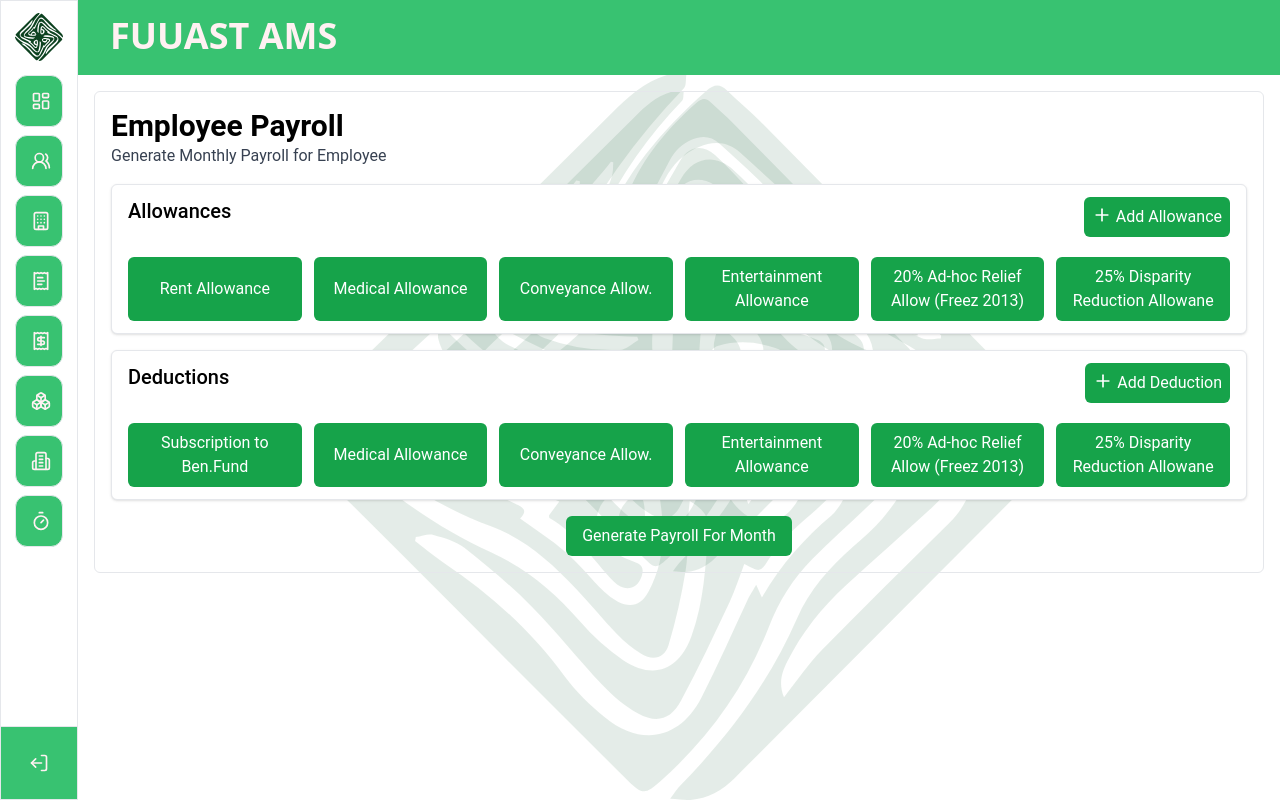
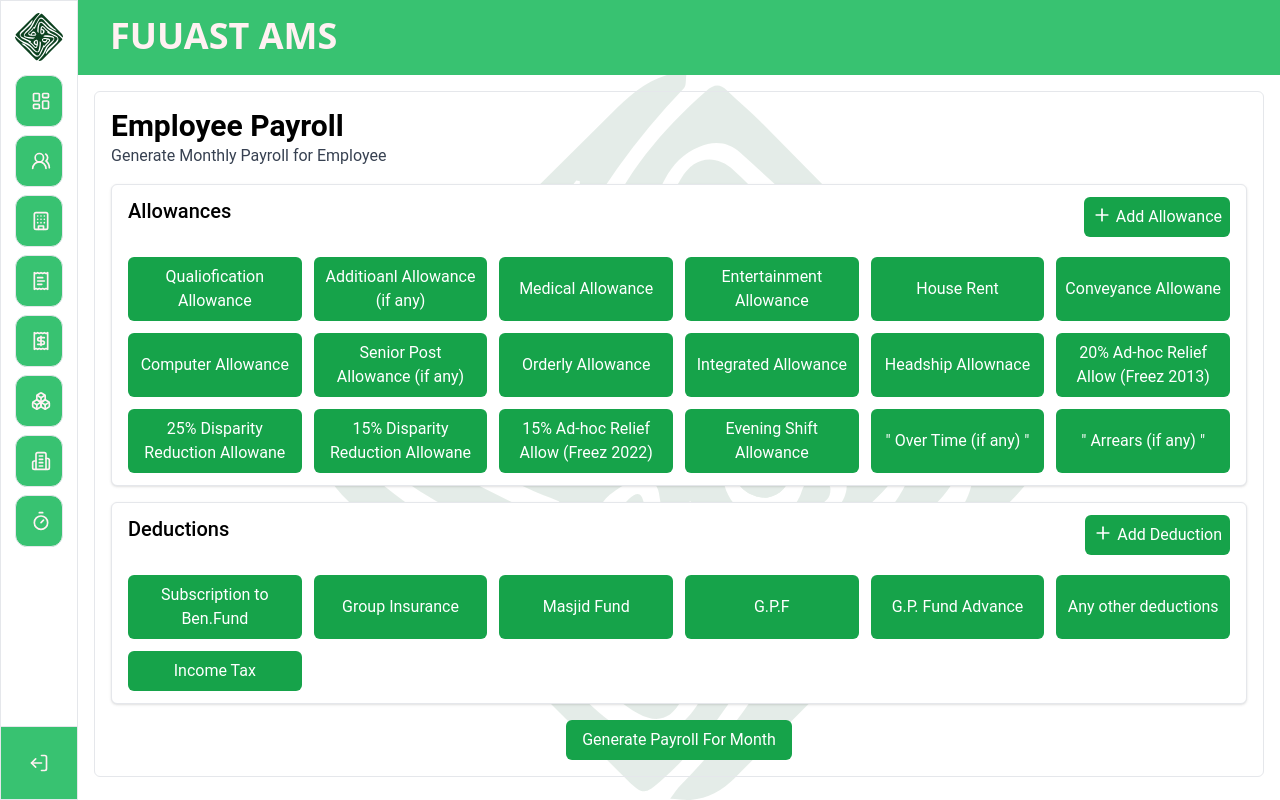
Before and after one commit to devwaleedumer/AccountsManagementSystem, a React (Vite) app: page /ams/salary in a window 1280 px wide. Built offline with nearby package versions, Linux system fonts and the light colour scheme.

Commit message:
salary updated

```diff
--- a/src/components/salary/salary.jsx
+++ b/src/components/salary/salary.jsx
@@ -2,7 +2,7 @@
 
 const Salary = () => {
   return (
-    <div className="border w-full h-full p-4 rounded-md  bg-image font-roboto">
+    <div className="border w-full h-full p-4 rounded-md   font-roboto">
      <div>
         <h1 className="text-3xl font-semibold">Employee Payroll</h1>
      <h4 className="text-gray-700">Generate Monthly Payroll for Employee</h4>
@@ -22,23 +22,59 @@
             </div>
             <div className="grid gap-3 grid-cols-6">
                   <button className=" py-2 rounded-md px-2 bg-primary text-white">
-                Rent Allowance
+                Qualiofication Allowance
             </button>
-
+             <button className=" py-2 rounded-md px-2 bg-primary text-white">
+                Additioanl Allowance (if any)
+            </button>
              <button className=" py-2 rounded-md px-2 bg-primary text-white">
                 Medical Allowance
-            </button>
-             <button className=" py-2 rounded-md px-2 bg-primary text-white">
-                Conveyance Allow.
             </button>
              <button className=" py-2 rounded-md px-2 bg-primary text-white">
                 Entertainment Allowance
             </button>
              <button className=" py-2 rounded-md px-2 bg-primary text-white">
-                20% Ad-hoc Relief Allow (Freez 2013)
+                House Rent
             </button>
              <button className=" py-2 rounded-md px-2 bg-primary text-white">
-                25% Disparity Reduction Allowane
+                Conveyance Allowane
+            </button>
+            <button className=" py-2 rounded-md px-2 bg-primary text-white">
+                Computer Allowance
+            </button>
+             <button className=" py-2 rounded-md px-2 bg-primary text-white">
+                Senior Post Allowance (if any)
+            </button>
+             <button className=" py-2 rounded-md px-2 bg-primary text-white">
+                Orderly Allowance
+            </button>
+             <button className=" py-2 rounded-md px-2 bg-primary text-white">
+                Integrated Allowance
+            </button>
+             <button className=" py-2 rounded-md px-2 bg-primary text-white">
+                Headship Allownace
+            </button>
+             <button className=" py-2 rounded-md px-2 bg-primary text-white">
+             20% Ad-hoc Relief Allow (Freez 2013)
+
+            </button>
+            <button className=" py-2 rounded-md px-2 bg-primary text-white">
+            25% Disparity Reduction Allowane
+            </button>
+            <button className=" py-2 rounded-md px-2 bg-primary text-white">
+            15% Disparity Reduction Allowane
+            </button>
+             <button className=" py-2 rounded-md px-2 bg-primary text-white">
+             15% Ad-hoc Relief Allow (Freez 2022)
+             </button>
+             <button className=" py-2 rounded-md px-2 bg-primary text-white">
+             Evening Shift Allowance
+             </button>
+             <button className=" py-2 rounded-md px-2 bg-primary text-white">
+             " Over Time (if any) "
+            </button>
+             <button className=" py-2 rounded-md px-2 bg-primary text-white">
+             " Arrears (if any) "
             </button>
 
             </div>
@@ -63,19 +99,25 @@
             </button>
 
              <button className=" py-2 rounded-md px-2 bg-primary text-white">
-                Medical Allowance
+             Group Insurance
+
             </button>
              <button className=" py-2 rounded-md px-2 bg-primary text-white">
-                Conveyance Allow.
+             Masjid Fund
+
             </button>
              <button className=" py-2 rounded-md px-2 bg-primary text-white">
-                Entertainment Allowance
+             G.P.F
+
             </button>
              <button className=" py-2 rounded-md px-2 bg-primary text-white">
-                20% Ad-hoc Relief Allow (Freez 2013)
+             G.P. Fund Advance
             </button>
              <button className=" py-2 rounded-md px-2 bg-primary text-white">
-                25% Disparity Reduction Allowane
+             Any other deductions
+            </button>
+            <button className=" py-2 rounded-md px-2 bg-primary text-white">
+            Income Tax
             </button>
 
             </div>
```
